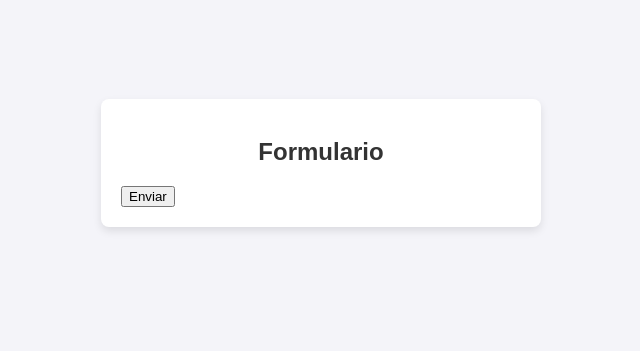
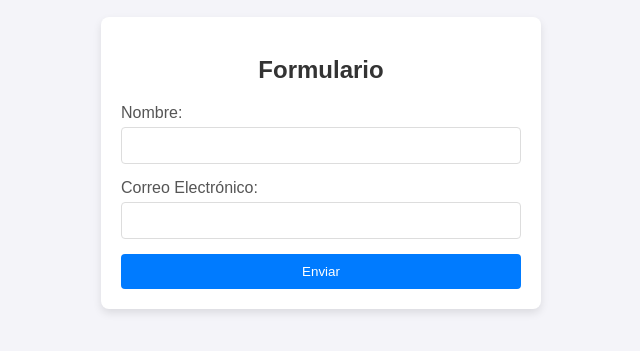
Before and after one commit to Hectr203/examen-git, a plain HTML site: page index.html in a window 1280 px wide. Shown: the part 237-588 px from the top of the page, without its empty margins (319-959 px from the left). Drawn offline with Linux system fonts and the light colour scheme.

Commit message:
Agregar campos de nombre y correo electrónico en desarrollo.1

```diff
--- a/index.html
+++ b/index.html
@@ -9,6 +9,12 @@
 <body>
   <div class="form-container">
     <h2>Formulario</h2>
+    <form action="#" method="post">
+      <label for="name">Nombre:</label>
+      <input type="text" id="name" name="name" required>
+
+      <label for="email">Correo Electrónico:</label>
+      <input type="email" id="email" name="email" required>
 
       <button type="submit">Enviar</button>
     </form>
--- a/styles.css
+++ b/styles.css
@@ -44,3 +44,57 @@ body {
   form button:hover {
     background-color: #0056b3;
   }
+  body {
+    font-family: Arial, sans-serif;
+    background-color: #f4f4f9;
+    display: flex;
+    justify-content: center;
+    align-items: center;
+    height: 100vh;
+    margin: 0;
+  }
+
+  .form-container {
+    background-color: #fff;
+    padding: 20px;
+    border-radius: 8px;
+    box-shadow: 0 4px 8px rgba(0, 0, 0, 0.1);
+    max-width: 400px;
+    width: 100%;
+  }
+
+  h2 {
+    text-align: center;
+    margin-bottom: 20px;
+    color: #333;
+  }
+
+  form label {
+    display: block;
+    margin-bottom: 5px;
+    color: #555;
+  }
+
+  form input,
+  form textarea {
+    width: 100%;
+    padding: 10px;
+    margin-bottom: 15px;
+    border: 1px solid #ddd;
+    border-radius: 4px;
+    box-sizing: border-box;
+  }
+
+  form button {
+    width: 100%;
+    padding: 10px;
+    background-color: #007BFF;
+    color: white;
+    border: none;
+    border-radius: 4px;
+    cursor: pointer;
+  }
+
+  form button:hover {
+    background-color: #0056b3;
+  }
```
